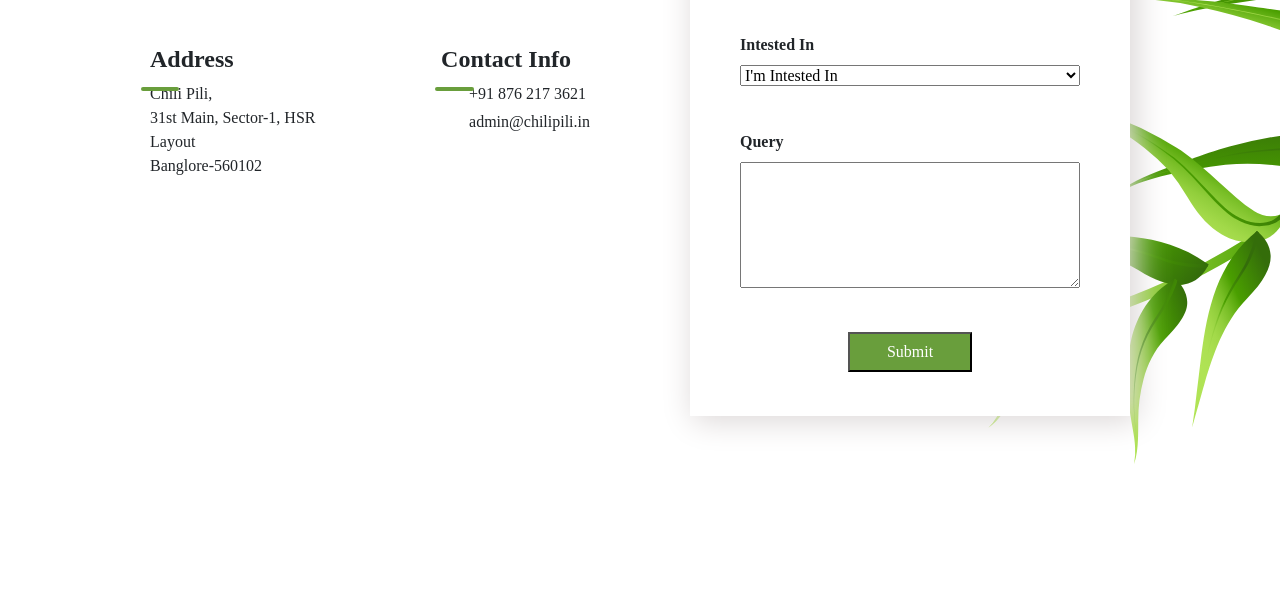
After one commit to sudmon200/chilipili-test-native, a PHP site: page /contact-us.php in a window 1280 px wide. The commit adds this page. Shown: the part 781-1397 px from the top of the page. Run offline with PHP 8.4, Linux system fonts and the light colour scheme; some libraries are stand-ins or nearby versions.

Commit message:
Added contact-us page

```diff
--- a/about-us.php
+++ b/about-us.php
@@ -19,8 +19,8 @@
 </section>
 
 <section class="container about-background" style="background-image: url('media/final-asset/wave-3.svg')">
-    <div class="fill">
-    <img src="media/final-asset/branch-1.svg" alt="branch">
+    <div>
+    <img src="media/final-asset/branch-1.svg" class="branch1" alt="branch">
     </div>
     <h3>The Background</h3>
     <p>We are primarily a research and training company focusing on the field of early-stage education. Our team of experts has created and tested learning methodologies that enable a child to absorb concepts and learn faster. We offer online courses for parents on these methodologies which will help them teach their child the basics of language and maths through simple steps making the entire learning process immersive and fun for both parent and child.</p>
--- /dev/null
+++ b/contact-us.php
@@ -0,0 +1,96 @@
+<?php
+include "includes/header.php";
+?>
+
+<!-- Contact Us Page Starts here  -->
+<div class="container" style="height:50px;">
+</div>
+<div class="container contact-top m-def">
+    <h3 class="font1">
+        Contact Us
+    </h3>
+</div>
+
+<div class="contact-main">
+    <!-- Left side of the main contact Page  -->
+    <div class="contact-main-left">
+        <div class="left1">
+            <div id="map" style="width:100%;height:400px;"></div>
+        </div>
+
+        <div class="left2">
+            <div class="left-content">
+                <h4 class="font1">Address</h4>
+                <p class="font3">Chili Pili,</p>
+                <p class="font3">31st Main, Sector-1, HSR Layout</p>
+                <p class="font3">Banglore-560102</p>
+            </div>
+            <div class="right-content">
+                <h4 class="font1">Contact Info</h4>
+                <div>
+                    <img src="media/final-asset/contact.png" alt="contact">
+                    <p class="font3">
+                        +91 876 217 3621
+                    </p>
+                </div>
+                <div>
+                    <img src="media/final-asset/mail.png" alt="mail">
+                    <p class="font3">admin@chilipili.in</p>
+                </div>
+            </div>
+        </div>
+    </div>
+
+    <!-- Right Side of the Main Contact Page  -->
+    <div class="contact-main-right">
+        <h3 class="font1 form-content">
+            Contact form
+        </h3>
+        <form action="POST" class="form-box">
+            <div class="form-content font2">
+                <label for="Name">Full Name</label>
+                <input type="text" name="name" id="name" placeholder="Your Name" >
+            </div>
+            <div class="form-content font2">
+                <label for="Name">Email</label>
+                <input type="email" name="email" id="email" placeholder="your@email.com" >
+            </div>
+            <div class="form-content font2">
+                <label for="Name">Contact Number</label>
+                <input type="number" name="number" id="number" placeholder="+91 8888999955" >
+            </div>
+            <div class="form-content font2">
+                <label for="Name">Intested In</label>
+                <select name="intested" id="interested">
+                    <option value="">I'm Intested In</option>
+                    <option value="school">School/Preschool Admissions</option>
+                    <option value="language-corporate">Language Training Corporate/Institutes</option>
+                    <option value="language">Language Training Individual</option>
+                    <option value="teacher">Teacher Training</option>
+                    <option value="franchise">Franchise Query</option>
+                    <option value="investment">Investment</option>
+                    <option value="other">Others</option>
+                </select>
+            </div>
+            <div class="form-content font2">
+                <label for="Name">Query</label>
+                <textarea name="query" id="query" cols="30" rows="5"></textarea>
+            </div>
+
+            <div class="form-btn">
+                <input type="button" value="Submit">
+            </div>
+        </form>
+
+        <div class="fill">
+            <img src="media/final-asset/branch-1.svg" alt="branch">
+        </div>
+    </div>
+
+</div>
+
+
+<?php
+include "includes/footer.php";
+
+?>
--- a/css/style.css
+++ b/css/style.css
@@ -1,4 +1,4 @@
-@import url('https://fonts.googleapis.com/css2?family=Montserrat:wght@500;600;700;800&display=swap');
+@import url('https://fonts.googleapis.com/css2?family=Montserrat:wght@400;500;600;700&display=swap');
 body {
     margin: 0;
     padding: 0;
@@ -22,7 +22,6 @@ header {
     background: #ffffff;
     padding: 0 20px;
     color: rgb(0, 0, 0);
-    z-index: 2;
     position: relative;
 }
 
@@ -254,14 +253,16 @@ header {
     background-size: cover;
     position: relative;
     background-position: center top;
+    z-index: -2;
 }
 
-.about-background img {
+.branch1 {
     right: -35vw;
     top: -136px;
     position: absolute;
     height: 50%;
     width: 80%;
+    z-index: -1;
 }
 
 .about-background p {
@@ -353,3 +354,137 @@ header {
 #more {
     display: none;
 }
+
+
+/* Contact Us Page Starts Here */
+
+.contact-top {
+    height: 50px;
+    width: auto;
+}
+
+.contact-top h3 {
+    position: relative;
+    text-align: center;
+}
+
+.color1 {
+    color: #699E3C;
+}
+
+.contact-top h3:after {
+    align-self: center;
+    display: block;
+    content: '';
+    width: 5%;
+    height: 3px;
+    background: var(--color1);
+    position: absolute;
+    bottom: 0;
+    left: 36vw;
+    border-radius: 1500px;
+}
+
+.contact-main {
+    display: flex;
+    height: auto;
+    width: auto;
+    margin-bottom: 100px;
+}
+
+.contact-main-left {
+    height: auto;
+    width: 50%;
+    margin-right: 100px;
+    margin-left: 150px;
+}
+
+.contact-main-right {
+    height: auto;
+    width: 50%;
+    margin-right: 150px;
+    box-shadow: 5px 3px 30px 2px #dbd6d6;
+    background-color: #fff;
+    margin-bottom: 100px;
+}
+
+.form-content input {
+    width: 100%;
+    height: auto;
+    border: 1px solid var(--color2);
+    box-sizing: border-box;
+    box-shadow: inset 0 1px 1px 1px;
+}
+
+.form-btn input {
+    background-color: var(--color1);
+    color: #fff;
+    padding: 6px 37px;
+}
+
+.fill img {
+    right: -35vw;
+    top: 725px;
+    position: absolute;
+    height: 65%;
+    width: 79%;
+    z-index: -1;
+}
+
+.left2 {
+    display: flex;
+}
+
+.left-content {
+    margin-right: 90px;
+}
+
+.left-content h4:after {
+    align-self: center;
+    display: block;
+    content: '';
+    width: 3%;
+    height: 4px;
+    background: var(--color1);
+    position: absolute;
+    bottom: -9vh;
+    left: 11vw;
+    border-radius: 1500px;
+}
+
+.right-content h4:after {
+    align-self: center;
+    display: block;
+    content: '';
+    width: 3%;
+    height: 4px;
+    background: var(--color1);
+    position: absolute;
+    bottom: -9vh;
+    left: 34vw;
+    border-radius: 1500px;
+}
+
+.left-content p {
+    margin: 0;
+}
+
+.right-content p {
+    margin: 0;
+}
+
+.right-content div {
+    display: flex;
+}
+
+.right-content img {
+    height: 28px;
+    width: 28px;
+}
+
+.left1 {
+    margin-bottom: 46px;
+}
+
+
+/* Contact Us Page Starts Here */
--- /dev/null
+++ b/css/utils.css
@@ -0,0 +1,62 @@
+.m-def {
+    margin-top: 140px;
+    margin-bottom: 140px;
+}
+
+.p-def {
+    padding-top: 140px;
+    padding-bottom: 140px;
+}
+
+.m-top {
+    margin-top: 140px;
+}
+
+.m-bottom {
+    margin-bottom: 140px;
+}
+
+.p-top {
+    padding-top: 140px;
+}
+
+.p-top {
+    padding-bottom: 140px;
+}
+
+.font1 {
+    font-family: 'Montserrat-Bold';
+    font-weight: 700;
+}
+
+.font2 {
+    font-family: 'Montserrat-SemiBold';
+    font-weight: 600;
+}
+
+.font3 {
+    font-family: 'Montserrat-Medium';
+    font-weight: 500;
+}
+
+.font4 {
+    font-family: 'Montserrat-Medium';
+    font-weight: 400;
+}
+
+:root {
+    --color1: #699E3C;
+    --color2: #333333;
+}
+
+.form-content {
+    margin: 44px 50px;
+    display: flex;
+    flex-direction: column;
+}
+
+.form-btn {
+    margin: 44px 50px;
+    align-content: center;
+    text-align: center;
+}
--- a/includes/footer.php
+++ b/includes/footer.php
@@ -1,11 +1,30 @@
-
-
 <!-- Bootstrap JS -->
 <!-- JavaScript Bundle with Popper.js -->
 <!-- <script src="https://code.jquery.com/jquery-3.5.1.slim.min.js" integrity="sha384-DfXdz2htPH0lsSSs5nCTpuj/zy4C+OGpamoFVy38MVBnE+IbbVYUew+OrCXaRkfj" crossorigin="anonymous"></script> -->
 <!-- <script src="https://cdn.jsdelivr.net/npm/bootstrap@4.5.3/dist/js/bootstrap.bundle.min.js" integrity="sha384-ho+j7jyWK8fNQe+A12Hb8AhRq26LrZ/JpcUGGOn+Y7RsweNrtN/tE3MoK7ZeZDyx" crossorigin="anonymous"></script> -->
 
 <!-- Custom JS -->
+
+<script>
+    function initMap() {
+        const chilipili = {lat: 34.397, lng:150.644};
+        var map = new google.maps.Map(document.getElementById('map'), {
+            center: {
+                lat: 34.397,
+                lng: 150.644
+            },
+            scrollwheel: false,
+            zoom: 2
+        });
+
+        var marker = new google.maps.Marker({
+            position: chilipili,
+            map:map
+        });
+    } // close function here
+</script>
+<script async defer src="https://maps.googleapis.com/maps/api/js?key=AIzaSyAv6Y1yutarDFYWNI_GidFdSf9TY0cwb_I&callback=initMap">
+</script>
 <script src="jquery.min.js"></script>
 <script src="owlcarousel/owl.carousel.min.js"></script>
 <script src="js/script.js"></script>
@@ -13,4 +32,5 @@
 <script src="https://cdnjs.cloudflare.com/ajax/libs/popper.js/1.16.0/umd/popper.min.js"></script>
 <script src="https://maxcdn.bootstrapcdn.com/bootstrap/4.5.2/js/bootstrap.min.js"></script>
 </body>
+
 </html>
--- a/includes/header.php
+++ b/includes/header.php
@@ -11,7 +11,9 @@
 	<link rel="stylesheet" href="owlcarousel/owl.theme.default.min.css">
 	<link rel="stylesheet" href="https://maxcdn.bootstrapcdn.com/bootstrap/4.5.2/css/bootstrap.min.css">
     <!-- Custom CSS file -->
+    <link rel="stylesheet" href="css/utils.css"> </link>
     <link rel="stylesheet" href="css/style.css"> </link>
+    <link rel="stylesheet" href="css/responsive.css"> </link>
 </head>
 <body>
 <header>
@@ -29,7 +31,7 @@
                 <li><a href="#"><i class="fab fa-blogger-b"></i> Our Services</a></li>
                 <li><a href="#"><i class="fab fa-blogger-b"></i> Blog</a></li>
                 <li><a href="#"><i class="fas fa-question"></i> Our Courses</a></li>
-                <li><a href="#"><i class="fas fa-phone-alt"></i> Contact Us</a></li>
+                <li><a href="contact-us.php"><i class="fas fa-phone-alt"></i> Contact Us</a></li>
                 <label for="toggle-btn" class="hide-menu-btn"><i class="fas fa-times"></i></label>
             </ul>
         </nav>
```
Also changed, not shown: js/script.js (+16 -0 lines), media/final-asset/contact.png (added), media/final-asset/mail.png (added).
